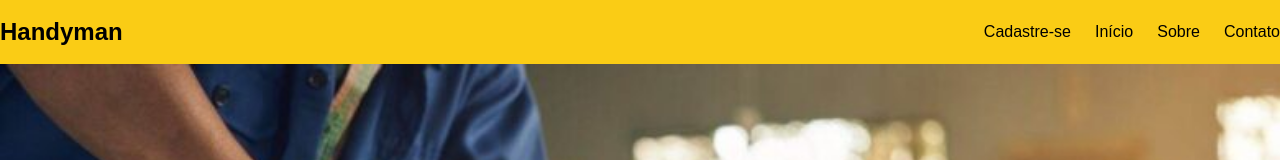
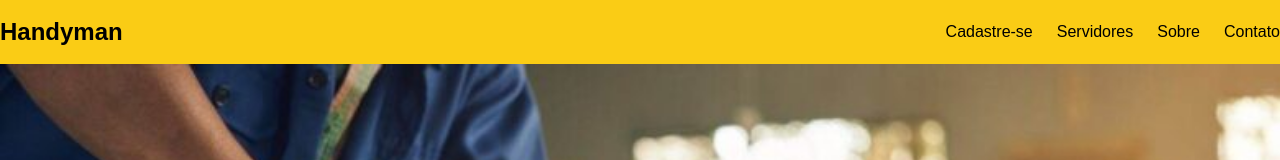
Before and after one commit to victorgomesc/Handyman-Platform, a Next.js app: page / in a window 1280 px wide. Shown: the top 160 px of the page. Built offline with nearby package versions, Linux system fonts and the light colour scheme.

Commit message:
feat: create routes or pages

```diff
--- a/src/components/Header.tsx
+++ b/src/components/Header.tsx
@@ -22,10 +22,10 @@ const Header = () => {
             </li>
             <li>
               <Link
-                href="#"
+                href="/pages/servidores"
                 className="hover:text-yellow-300 transition duration-300"
               >
-                Início
+                Servidores
               </Link>
             </li>
             <li>
--- a/src/components/HeroSection.tsx
+++ b/src/components/HeroSection.tsx
@@ -1,3 +1,4 @@
+import Link from 'next/link'
 import React from 'react'
 
 const HeroSection = () => {
@@ -10,12 +11,12 @@ const HeroSection = () => {
         <p className="text-lg mb-6">
          The best service delivery platform
         </p>
-        <a
-          href="#explore"
+        <Link
+          href="/pages/servidores"
           className="bg-yellow-500 text-black px-6 py-3 rounded-lg font-semibold hover:bg-yellow-400 transition duration-300"
         >
           Find out more
-        </a>
+        </Link>
       </div>
     </section>
   )
```
